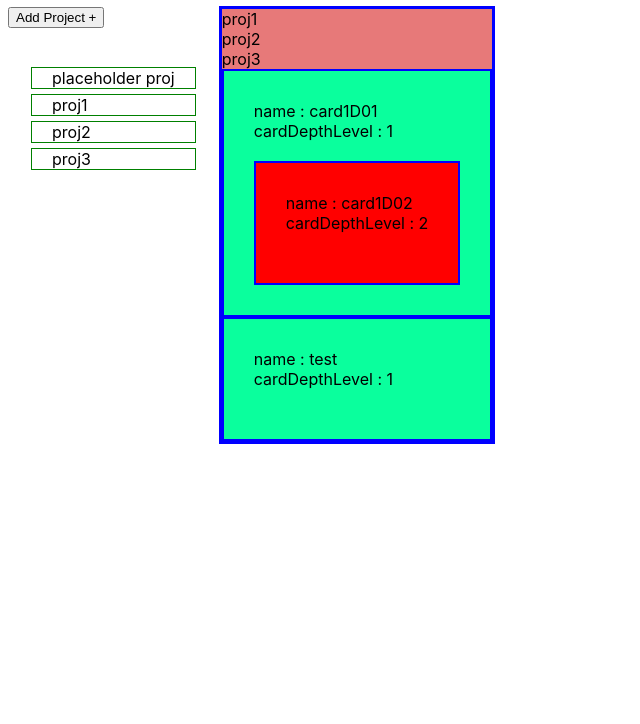
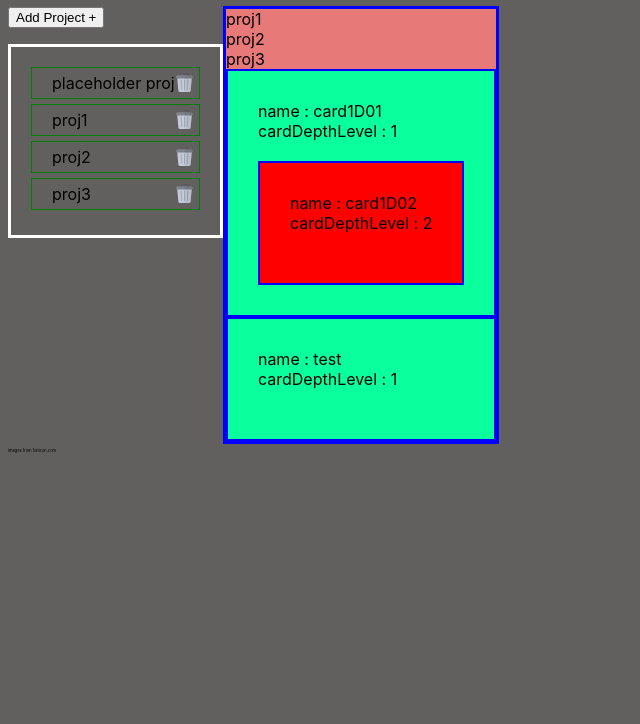
Before and after one commit to thereisnodeveloper/todolist, a website built with webpack: page src/index.html in a window 1280 px wide. Shown: the part 76-800 px from the top of the page, without its empty margins (0-640 px from the left). Built offline with nearby package versions, Linux system fonts and the light colour scheme.

Commit message:
nav project list with buttons & hover

```diff
--- a/src/index.html
+++ b/src/index.html
@@ -46,10 +46,12 @@
                         <div class="checklist">checkList</div>
                         <div class="which-project">whichProject</div>
                     </section>
+
                 </form>
         </dialog>
     </div>
 
 
+<p style="font-size: 4px;">images from flaticon.com</p>
 </body>
 </html>
--- a/src/index.js
+++ b/src/index.js
@@ -1,6 +1,7 @@
 // import { container } from "webpack"
 import display from "./displayManager.js"
 import "./style.css"
+
 
 const projectsContainer = document.querySelector(".doc-content")
 
@@ -125,7 +126,8 @@ class ProjectManager{
         //
 
         //create project and put in project list
-        display.createAndAddToDisplay(document.querySelector("nav ul"),name, "li")
+        const elemLI = display.createAndAddToDisplay(document.querySelector("nav ul"),name, "li")
+
         this[name] = new ToDoProject(name)
         const result = this[name]
         this.arrayOfProjects.push(result)
@@ -243,22 +245,8 @@ class DisplayPrinter{ //prints configured properties of an object
 
     DisplayPrinter.printSubItemRecurse(proj1)
 
-    // const card1 = new ToDoCard("card1D0")
-    // ToDoCard.maxCardDepthLevel
-    // console.log(card1);
-
-
-    // const card3 = new ToDoCard("card3D0")
-    // card3.makeSubCard("card3D1") //depth max 2, current 1
-    // card3.makeSubCard("card3D1") //depth max 2, current 1
-
-    // const card1D01S00 = card1.makeSubCard("card1D1")
     // const card1D02S00 = card1D01S00.makeSubCard("card1D02")
     // const card1D03S00 = card1D02S00.makeSubCard("card1D03") //depth max 2, current 2
-    // const card1D02S01 = card1D02S00.makeSubCard("card1D03-1")
-    // const card1D04S00 = card1D03S00.makeSubCard("card1D04")
-
-    // DisplayPrinter.printSubItemRecurse(card1)
 
 
 })()
@@ -277,7 +265,16 @@ testCard.setCardProperties = {
     whichProject: "Project XYZ"
 }
 
+    import TrashCan from "./img/trash.png"
 
-// Object.assign(ToDoItem, Project)
-//Common methods
-//delete, add
+(function attachIcons(){
+
+    const iconTrash = new Image(100,20)
+    iconTrash.src = TrashCan
+    iconTrash.style.width = "1.2em"
+    iconTrash.style.height = "1.2em"
+    document.querySelectorAll("nav ul li").forEach(elem =>{
+        const clone = iconTrash.cloneNode(false)
+        elem.appendChild(clone)
+    })
+})()
--- a/src/style.css
+++ b/src/style.css
@@ -1,4 +1,8 @@
 :root{   font-family:-apple-system, BlinkMacSystemFont, avenir next, avenir, segoe ui, helvetica neue, helvetica, Cantarell, Ubuntu, roboto, noto, arial, sans-serif; }
+
+body{
+    background-color: rgb(98, 95, 95);
+}
 
 .content-wrapper{
     display: flex;
@@ -7,6 +11,12 @@
 li{
     list-style: none;
 }
+li:hover, .card:hover{
+    background-color: red;
+    box-shadow: 2px 2px
+}
+
+
 nav ul{
     padding: 20px;
     border:white 3px solid;
@@ -14,9 +24,14 @@ nav ul{
 }
 nav ul li{
     border: green 1px solid;
-    padding: 5px;
-    padding: 0 20px 0 20px;
+    padding: 5px 5px 5px 20px;
     margin-bottom: 5px;
+    display:flex;
+    justify-content: space-between;
+}
+
+nav ul li div{
+    flex: 0;
 }
 
 .doc-content{
```
Also changed, not shown: src/displayManager.js (line endings or trailing spaces), src/img/trash.png (added).
